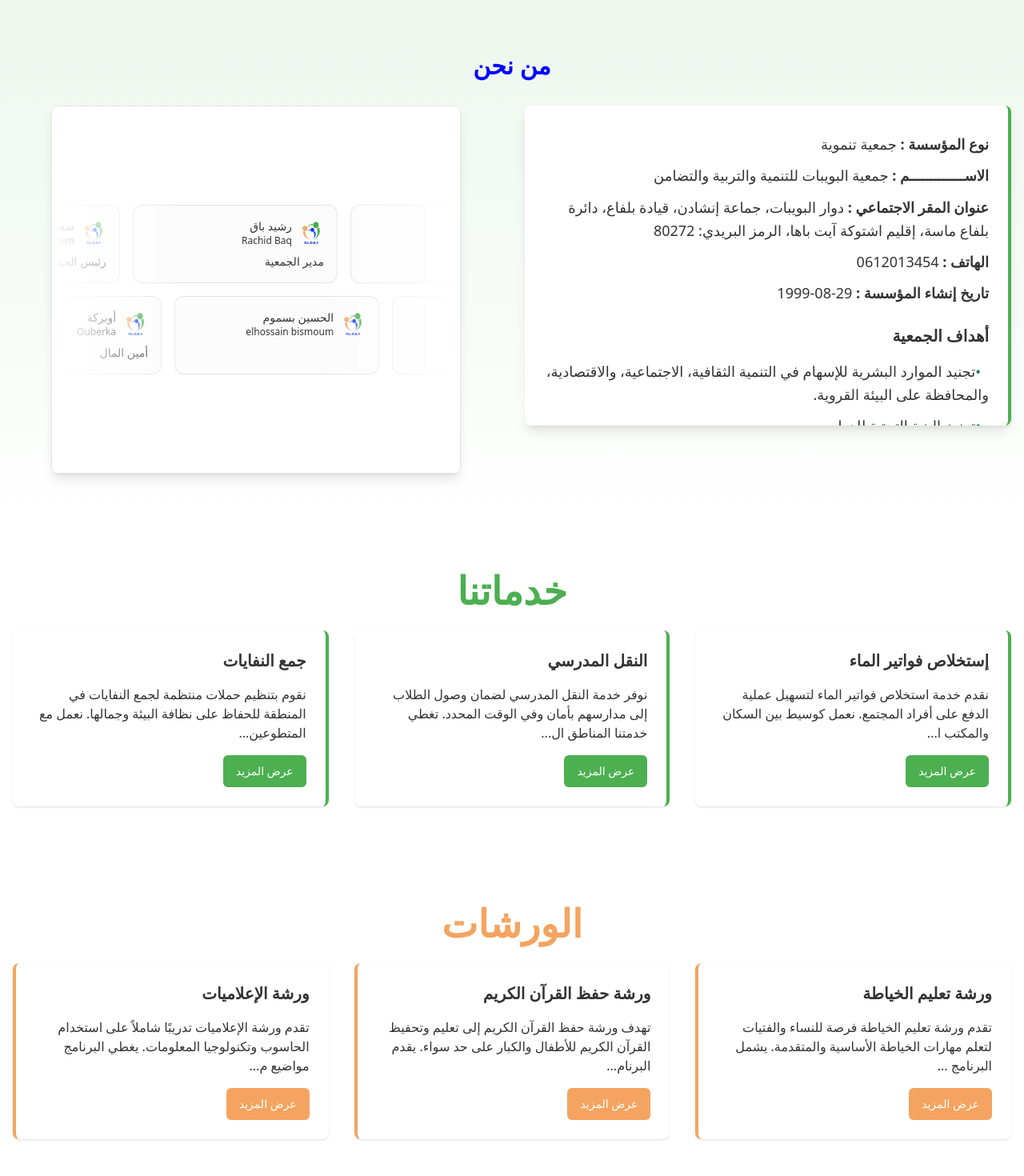
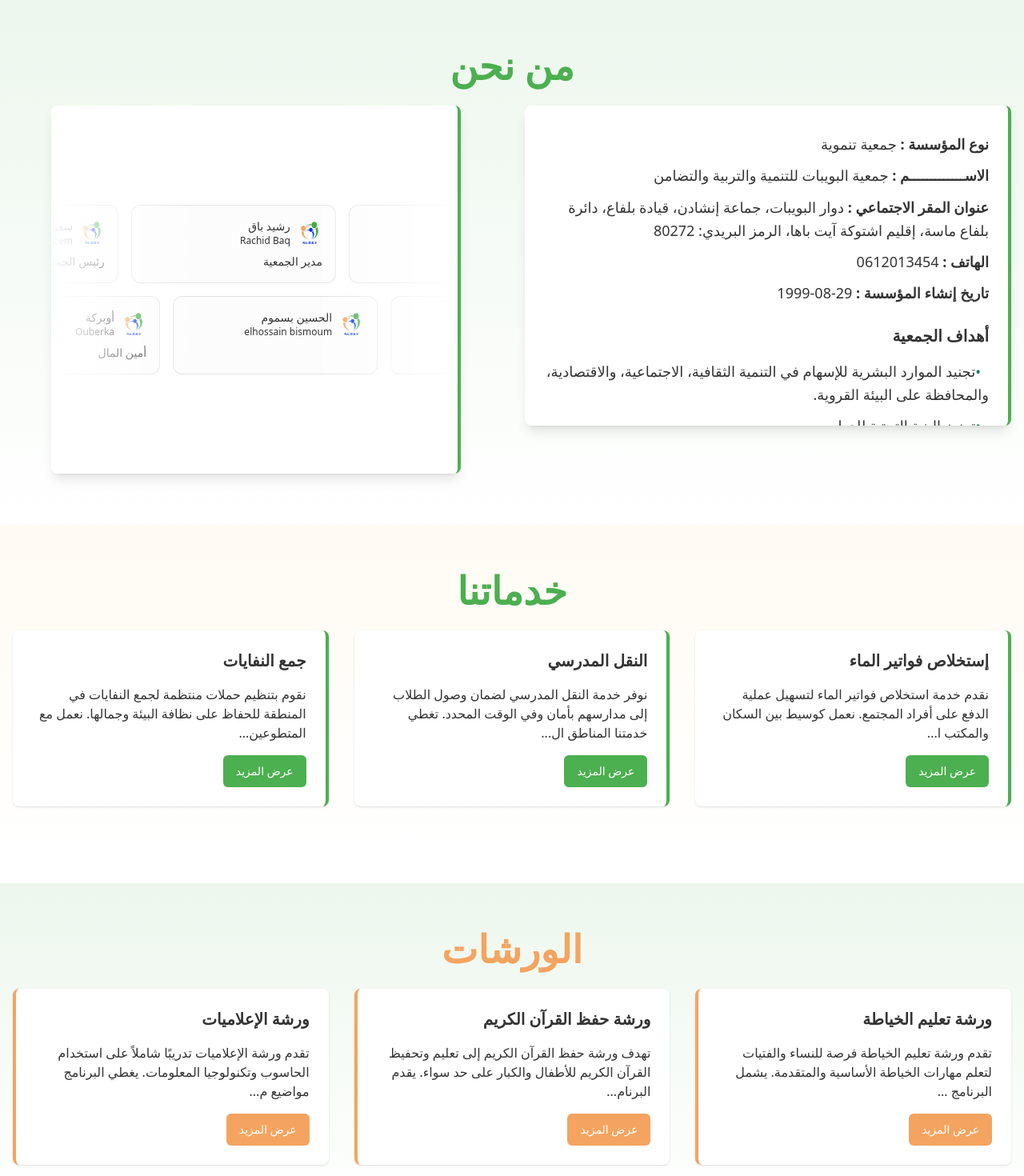
Before and after one commit to taoufiqq/aldes, a Next.js app: page / in a window 1280 px wide. Shown: the part 560-2030 px from the top of the page at 80% size. Built offline with nearby package versions, Linux system fonts and the light colour scheme.

Commit message:
add bg-gradient to section services and workshop

```diff
--- a/app/globals.css
+++ b/app/globals.css
@@ -69,7 +69,7 @@ body {
   color: #4caf50;
 }
 .section-title-who {
-  color: #0000ff;
+  color: #4caf50;
 }
 @media (max-width: 768px) {
   .section-title {
--- a/components/landing-page.tsx
+++ b/components/landing-page.tsx
@@ -386,7 +386,7 @@ export default function Home() {
         <section className="py-16 bg-gradient-to-b from-[#4CAF50]/10 to-white">
           <div className="container mx-auto px-4">
             <h2
-              className="section-title-who mb-16 text-center font-bold sm:text-sm md:text-xl lg:text-3xl"
+              className="section-title-who mb-8 text-center text-3xl font-bold"
               data-aos="fade-up"
             >
               من نحن
@@ -460,7 +460,7 @@ export default function Home() {
                 data-aos="fade-up"
                 data-aos-delay="200"
               >
-                <div className="relative flex flex-col h-[400px] w-full max-w-lg items-center justify-center overflow-hidden rounded-lg border bg-background md:h-[400px] lg:h-[460px] shadow-lg">
+                <div className="relative flex flex-col h-[400px] w-full max-w-lg items-center  border-r-4 border-[#4CAF50] justify-center overflow-hidden rounded-lg  bg-background md:h-[400px] lg:h-[460px] shadow-lg">
                   <Marquee pauseOnHover className="[--duration:20s]">
                     {firstRow.map((review) => (
                       <ReviewCard
@@ -492,7 +492,7 @@ export default function Home() {
             </div>
           </div>
         </section>
-        <section className="py-16">
+        <section className="py-16  bg-gradient-to-b from-[#ffd68b57]/10 to-white mb-8">
           <div className="container mx-auto px-4">
             <h2
               className="section-title-services mb-8 text-center text-3xl font-bold"
@@ -527,7 +527,7 @@ export default function Home() {
             </div>
           </div>
         </section>
-        <section className="py-16">
+        <section className="py-16 bg-gradient-to-b from-[#4CAF50]/10 to-white mb-8">
           <div className="container mx-auto px-4">
             <h2
               className="section-title-workshop mb-8 text-center text-3xl font-bold"
```
